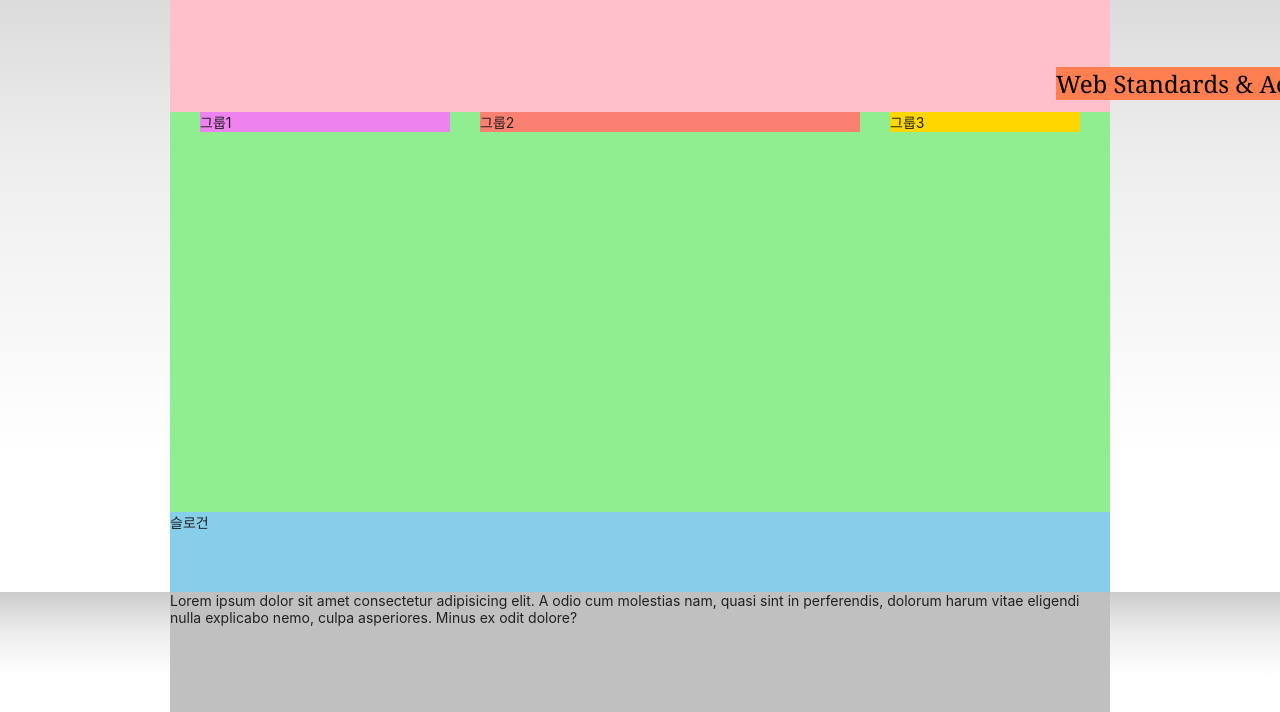
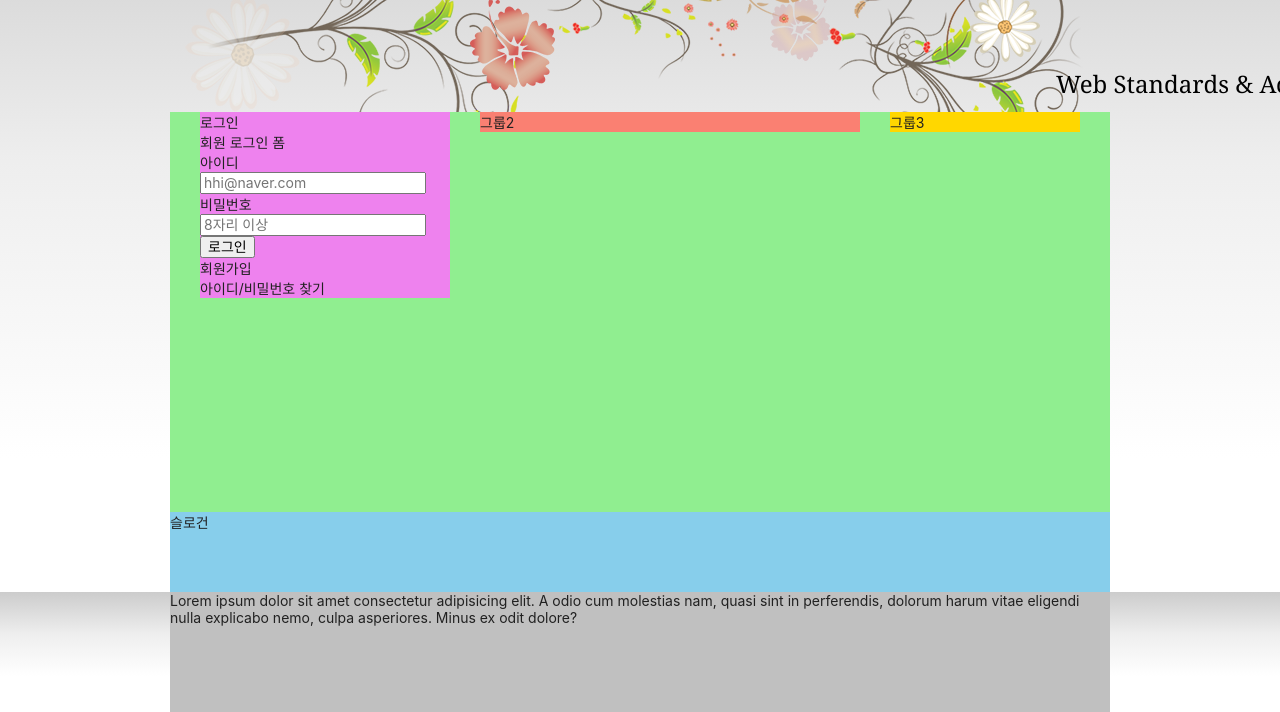
Before and after one commit to hwanghaein/HTML5, a plain HTML site: page index.html in a window 1280 px wide. Shown: the part 135-847 px from the top of the page. Drawn offline with Linux system fonts and the light colour scheme; a web font is replaced by a local one.

Commit message:
꽃이랑 로그인

```diff
--- a/index.html
+++ b/index.html
@@ -144,19 +144,48 @@
 
 <!-- 비주얼 Start -->
   <div class="visual">
-  <div class="visual-text">
-    Web Standards &amp; Accessibility
+    <!-- <div class="before"></div> -->
+    <div class="visual-text">
+      Web Standards &amp; Accessibility
   </div>
-</div>
-
-
-
+  <!-- <div class="after"></div> -->
+  </div>
   <!-- 비주얼 End -->
 
   <!-- 메인 Start -->
   <main class="main">
+    <div class="group group1">
+      <section class="login">
+        <h2 class="login-title">로그인</h2>
+        <form method="POST" action="https://formspree.io/seulbinim@gmail.com"  class="login-form">
 
-    <div class="group group1">그룹1</div>
+        <fieldset>
+          <legend>회원 로그인 폼</legend>
+
+          <div class="user-email">
+          <label for="userEmail">아이디</label>
+          <input type="email" id="userEmail" name="userEmail" placeholder="hhi@naver.com" required/>
+        </div>
+
+        <div class="user-pw">
+        <label for="userPw">비밀번호</label>
+        <input type="password" id="userPw" name="userPw" placeholder="8자리 이상" required/>
+        </div>
+
+        <button type="submit" class="login-button">로그인</button>
+
+      </fieldset>
+        </form>
+        <ul class="sign">
+          <li><a href="/"></a>회원가입</a></li>
+          <li><a href="/"></a>아이디/비밀번호 찾기</a></li>
+        </ul>
+
+      </section>
+
+
+
+    </div>
     <div class="group group2">그룹2</div>
     <div class="group group3">그룹3</div>
 
--- a/styles/style.css
+++ b/styles/style.css
@@ -33,14 +33,15 @@ a {
 
 /* 본문 스타일 */
 body {
+    color: #212121;
     font-size: 1.4rem;
-  color: #212121;
-  background: #ccc
-    linear-gradient(to bottom, #ccc 0%, #eee 35%, #fff 70%, #fff 100%);
     font-family: "Pretendard Variable", Pretendard, -apple-system,
       BlinkMacSystemFont, system-ui, Roboto, "Helvetica Neue", "Segoe UI",
       "Apple SD Gothic Neo", "Noto Sans KR", "Malgun Gothic", "Apple Color Emoji",
       "Segoe UI Emoji", "Segoe UI Symbol", sans-serif;
+    background: url("./images/bg_flower.png") no-repeat 50% 0,
+      #ccc linear-gradient(to bottom, #ccc 0%, #eee 35%, #fff 70%, #fff 100%)
+        repeat 0 0;
   }
 
 
@@ -242,20 +243,52 @@ body {
 }
 }
 
+@keyframes fadeEffect{
+  0%{ opacity: 1;}
+  100%{ opacity: 0;}
+}
+
 /* 비주얼 전체 배경 부분 */
 .visual {
-  background: pink;
   height: 120px;
   position: relative;
+}
+
+/* 1,2,3,4번 배경 꽃 이미지 */
+.visual::before,
+.visual::after {
+content:"";
+position: absolute;
+width: 100%;
+height: 100%;
+top: 0;
+left: 0;
+animation-name: fadeEffect;
+animation-duration: 2000ms;
+animation-iteration-count: infinite;
+animation-direction: alternate;
+}
+
+/* 1,3번 꽃 이미지 */
+.visual::before {
+background: url("./images/ani_flower_01.png") no-repeat 0 -10px,
+url("./images/ani_flower_02.png") no-repeat 600px 0;
+}
+
+/* 2,4번 꽃 이미지 */
+.visual::after {
+  background: url("./images/ani_flower_03.png") no-repeat 300px 0,
+  url("./images/ani_flower_04.png") no-repeat 800px 0;
+  animation-delay: 1000ms;
 }
 
 /* 비주얼 부분 텍스트(Web Standards & Accessibility) 글꼴과 애니메이션 효과 추가*/
 .visual-text {
   font-family: Georgia, 'Times New Roman', Times, serif;
- background-color: coral;
  animation-name: moveEffect;
- animation-duration: 2000ms;
+ animation-duration: 1000ms;
  animation-fill-mode: forwards;
+ animation-timing-function: ease-in-out;
  display: inline-block;
 }
 
```
Lines whose indentation alone changed are shown as unchanged.
